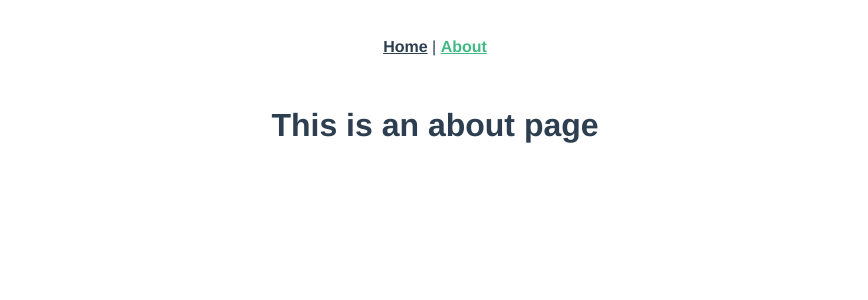
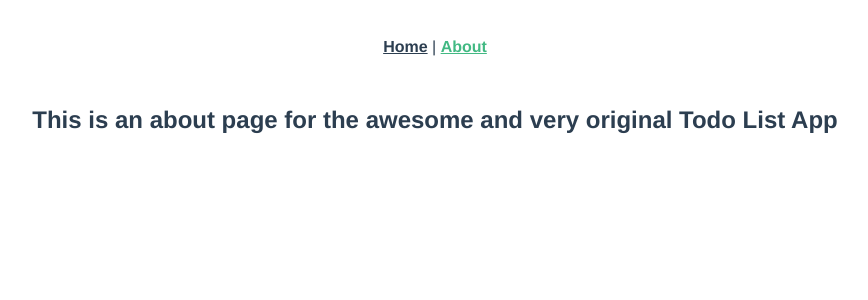
Before and after one commit to jshields123/vue-todo, a Vue app: page /about in a window 1280 px wide. Shown: the top 300 px of the page, without its empty margins (205-1073 px from the left). Built offline with nearby package versions, Linux system fonts and the light colour scheme.

Commit message:
added in content to about page

```diff
--- a/src/router/index.js
+++ b/src/router/index.js
@@ -1,11 +1,11 @@
 import { createRouter, createWebHistory } from "vue-router";
-import Home from "../views/Home.vue";
+import TodoList from "../views/TodoList.vue";
 
 const routes = [
   {
     path: "/",
-    name: "Home",
-    component: Home,
+    name: "TodoList",
+    component: TodoList,
   },
   {
     path: "/about",
--- a/src/views/About.vue
+++ b/src/views/About.vue
@@ -1,5 +1,7 @@
 <template>
   <div class="about">
-    <h1>This is an about page</h1>
+    <h2>
+      This is an about page for the awesome and very original Todo List App
+    </h2>
   </div>
 </template>
--- a/src/views/Home.vue
+++ b/src/views/TodoList.vue
@@ -10,7 +10,7 @@
 import TodoCard from "@/components/TodoCard.vue";
 
 export default {
-  name: "Home",
+  name: "TodoList",
   components: {
     TodoCard,
   },
```
